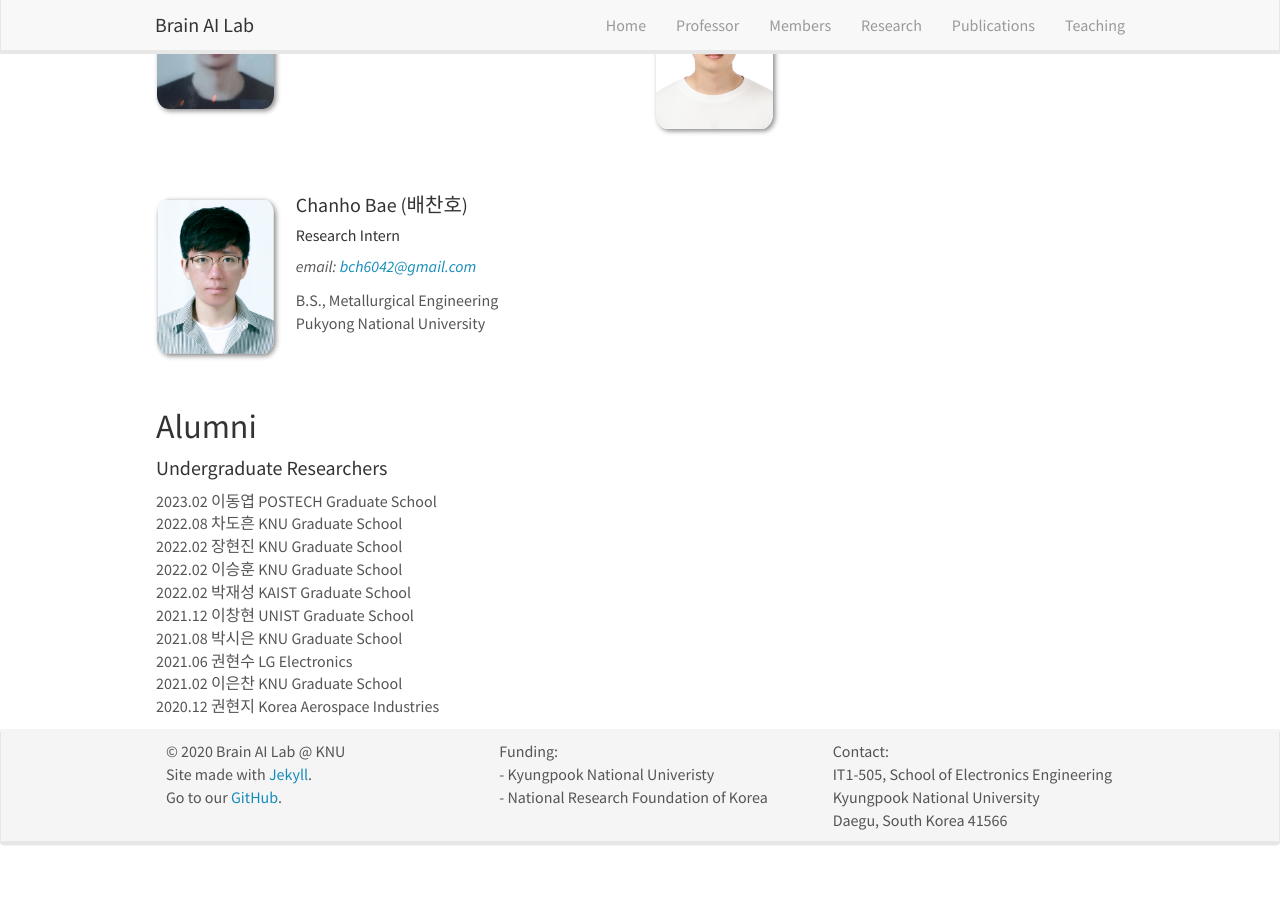
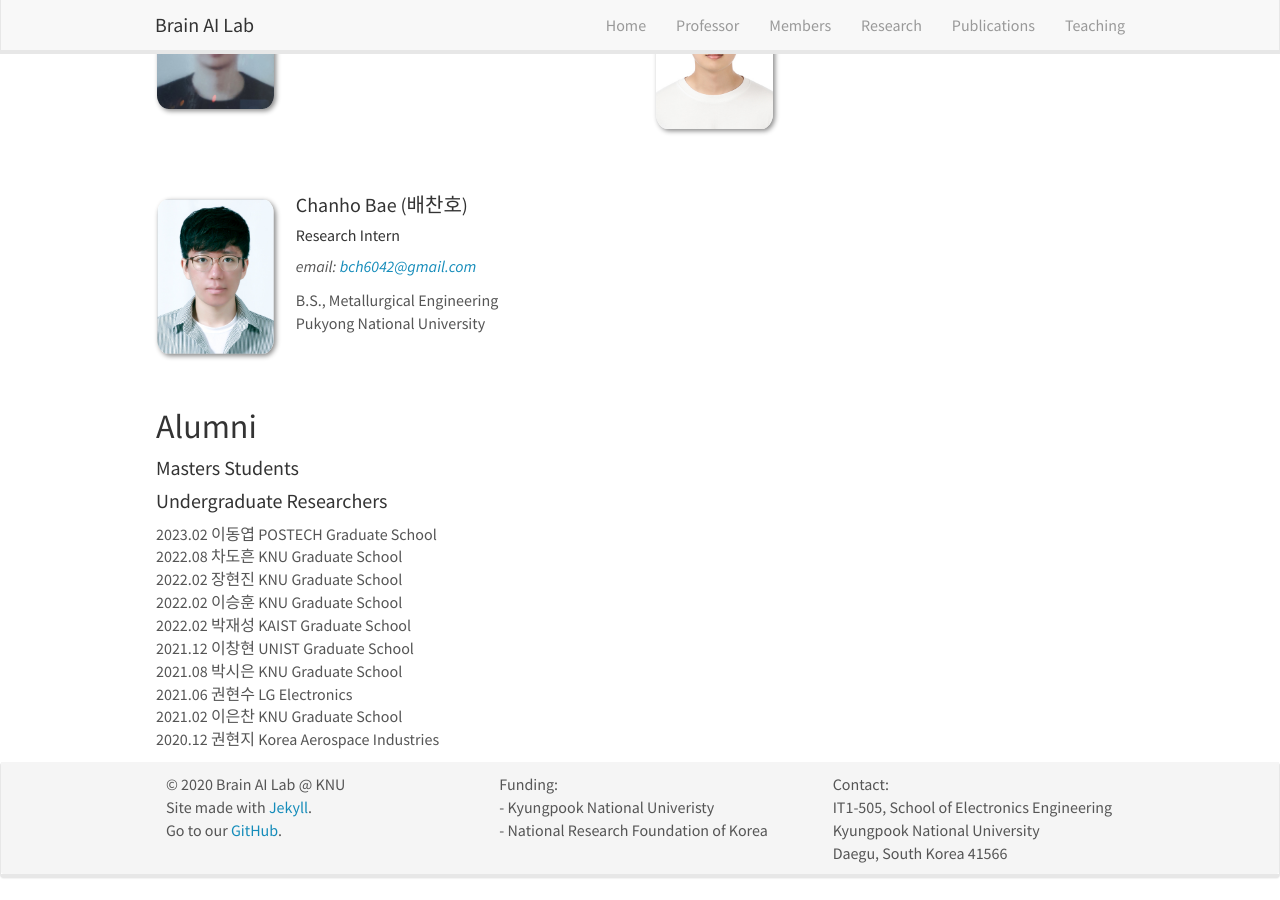
Before and after one commit to KNU-BrainAI/knu-brainai.github.io, a Jekyll site: the page built from _pages/members.md, in a window 1280 px wide and 900 px high, scrolled down 1130 px. Built offline with Jekyll 4.4.1, drawn with Linux system fonts in a browser that asks for light colours; nearby versions of some CDN libraries; before the commit the page ends 1997 px from its top, so only the background shows below that.

Commit message:
Update members.md

```diff
--- a/_pages/members.md
+++ b/_pages/members.md
@@ -60,6 +60,8 @@ permalink: /members/
 {% endif %}
 
 ## Alumni
+#### Masters Students
+
 #### Undergraduate Researchers
 2023.02 이동엽 POSTECH Graduate School<br>
 2022.08 차도흔 KNU Graduate School<br>
```
